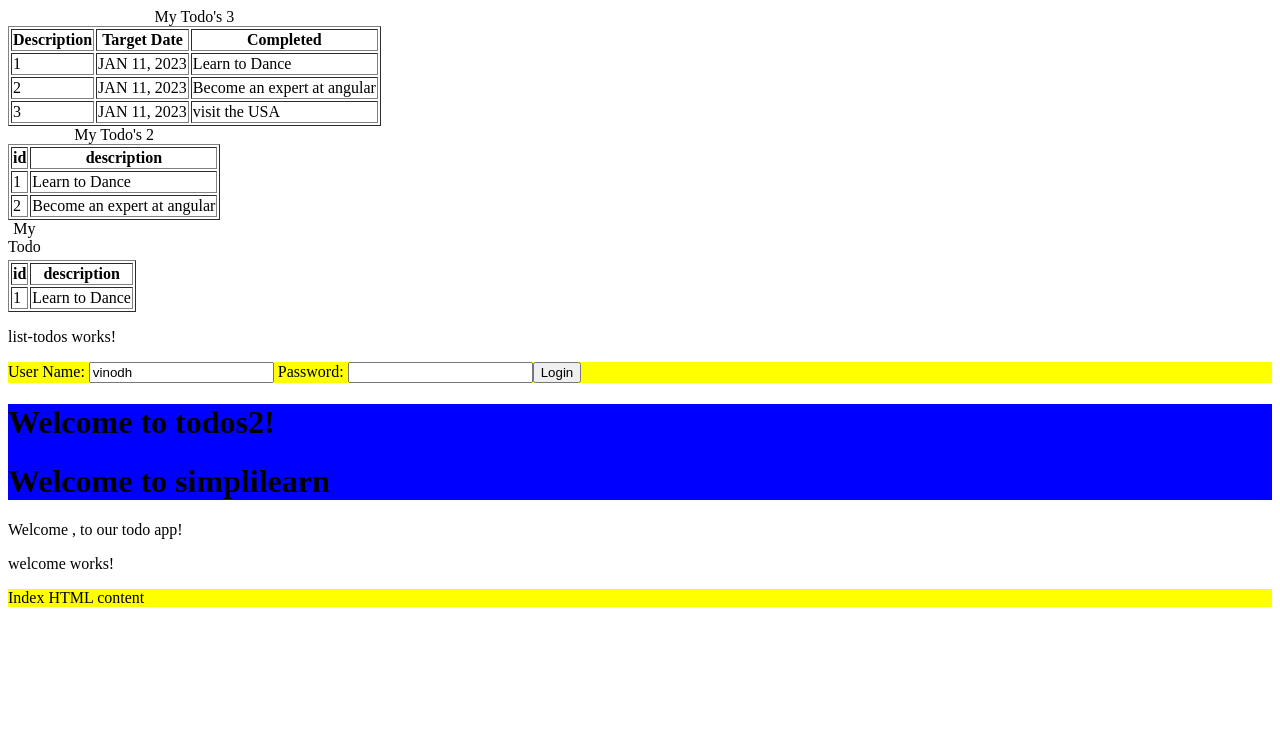
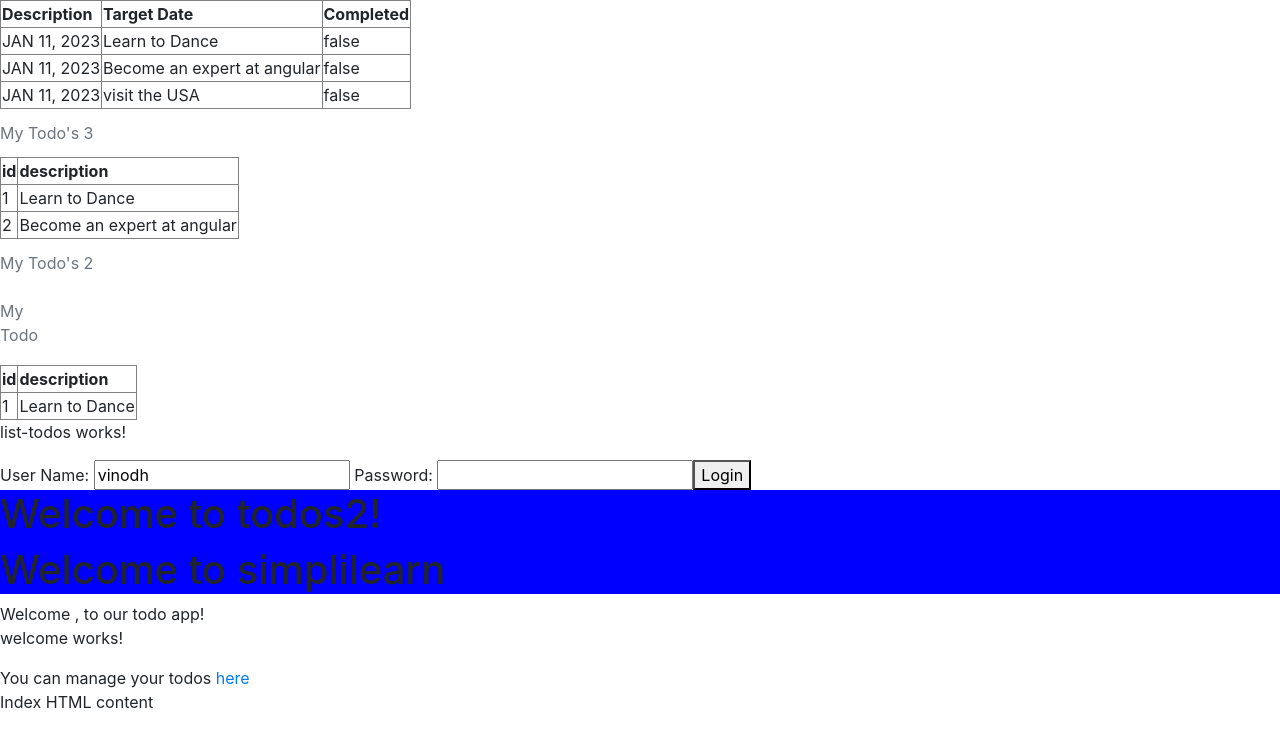
Before and after one commit to thomami244/AngularCaltechTodos2, an Angular app: page /todos in a window 1280 px wide. Shown: the top 746 px of the page. Built offline with nearby package versions, Linux system fonts and the light colour scheme.

Commit message:
added bootstrap css

```diff
--- a/src/app/app-routing.module.ts
+++ b/src/app/app-routing.module.ts
@@ -3,12 +3,14 @@ import { RouterModule, Routes } from '@angular/router';
 import { ListTodosComponent } from './list-todos/list-todos.component';
 import { LoginComponent } from './login/login.component';
 import { WelcomeComponent } from './welcome/welcome.component';
+import { ErrorComponent } from './error/error.component';
 
 const routes: Routes = [
   {path: '', component:LoginComponent},
   {path: 'login', component:LoginComponent},
   {path: 'welcome/:name', component:WelcomeComponent},
-  {path: 'todos', component:ListTodosComponent}
+  {path: 'todos', component:ListTodosComponent},
+  {path: '**', component:ErrorComponent}
 ];
 
 @NgModule({
--- a/src/app/app.module.ts
+++ b/src/app/app.module.ts
@@ -7,13 +7,15 @@ import { WelcomeComponent } from './welcome/welcome.component';
 import { LoginComponent } from './login/login.component';
 import { FormsModule } from '@angular/forms';
 import { ListTodosComponent } from './list-todos/list-todos.component';
+import { ErrorComponent } from './error/error.component';
 
 @NgModule({
   declarations: [
     AppComponent,
     WelcomeComponent,
     LoginComponent,
-    ListTodosComponent
+    ListTodosComponent,
+    ErrorComponent
   ],
   imports: [
     BrowserModule,
--- /dev/null
+++ b/src/app/error/error.component.html
@@ -0,0 +1,2 @@
+{{errorMessage}}
+<p>error works!</p>
--- /dev/null
+++ b/src/app/error/error.component.ts
@@ -0,0 +1,11 @@
+import { Component } from '@angular/core';
+
+@Component({
+  selector: 'app-error',
+  templateUrl: './error.component.html',
+  styleUrls: ['./error.component.css']
+})
+export class ErrorComponent {
+
+  errorMessage = 'An Error Occurred! Contact Support at ******'
+}
--- a/src/app/list-todos/list-todos.component.html
+++ b/src/app/list-todos/list-todos.component.html
@@ -11,9 +11,9 @@
 
     <tbody>
       <tr *ngFor = "let todo of todos3">
-        <td> {{todo.id}}</td>
         <td> {{todo.targetDate | date | uppercase}}</td>
         <td>{{todo.description}}</td>
+        <td> {{todo.done}}</td>
       </tr>
     </tbody>
 
--- a/src/app/welcome/welcome.component.html
+++ b/src/app/welcome/welcome.component.html
@@ -1,3 +1,13 @@
+<div>
+
 Welcome {{name}}, to our todo app!
 
 <p>welcome works!</p>
+
+</div>
+
+<div>
+You can manage your todos <a routerLink="/todos"> here</a>
+
+
+</div>
--- a/src/styles.css
+++ b/src/styles.css
@@ -1,4 +1,4 @@
+
+
 /* You can add global styles to this file, and also import other style files */
-div {
-  background-color: yellow;
-}
+@import url(https://unpkg.com/bootstrap@4.1.0/dist/css/bootstrap.min.css)
```
Also changed, not shown: src/app/error/error.component.css (added), 1 other file (tests, documents, lock files or other folders).
